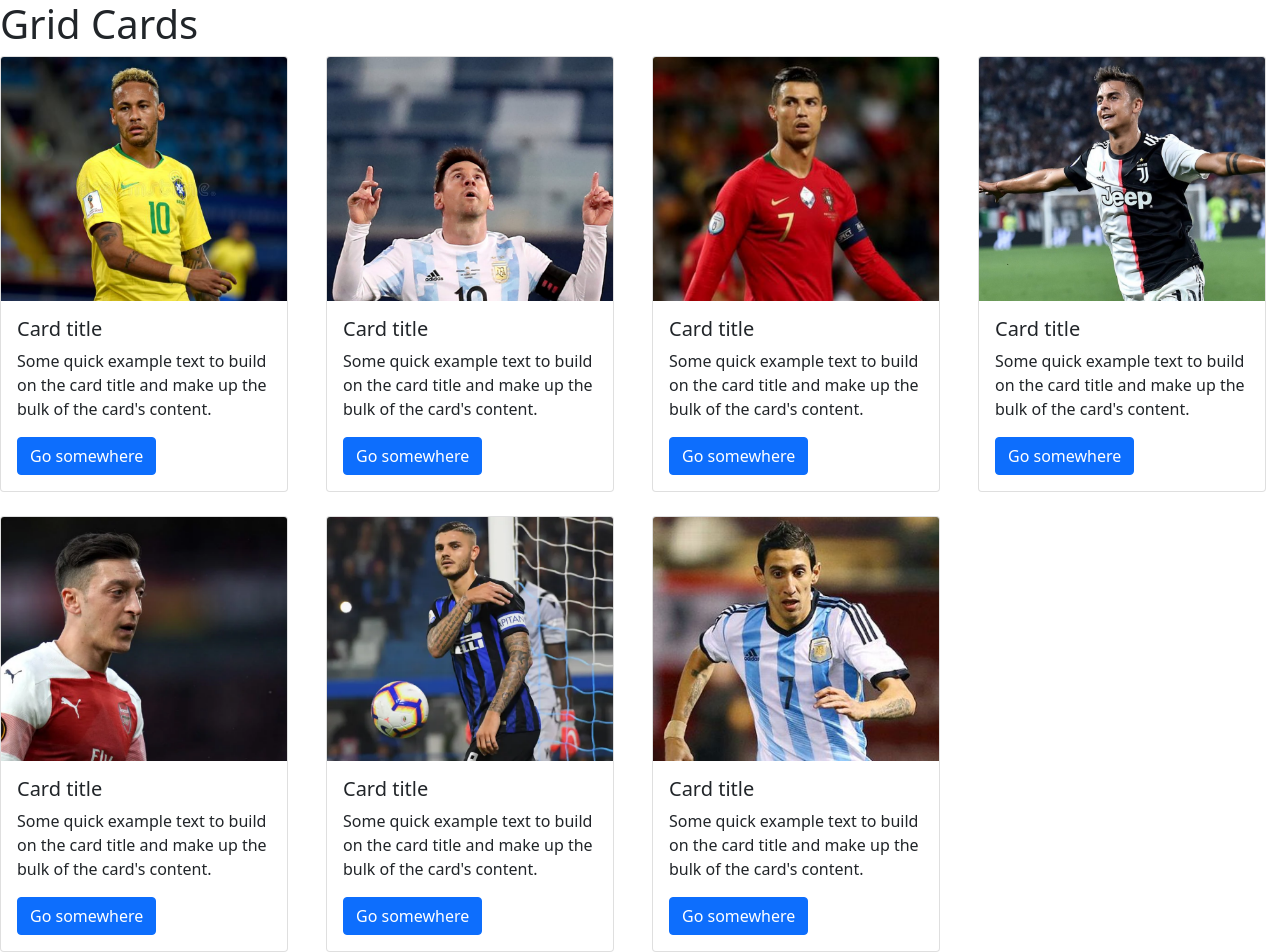
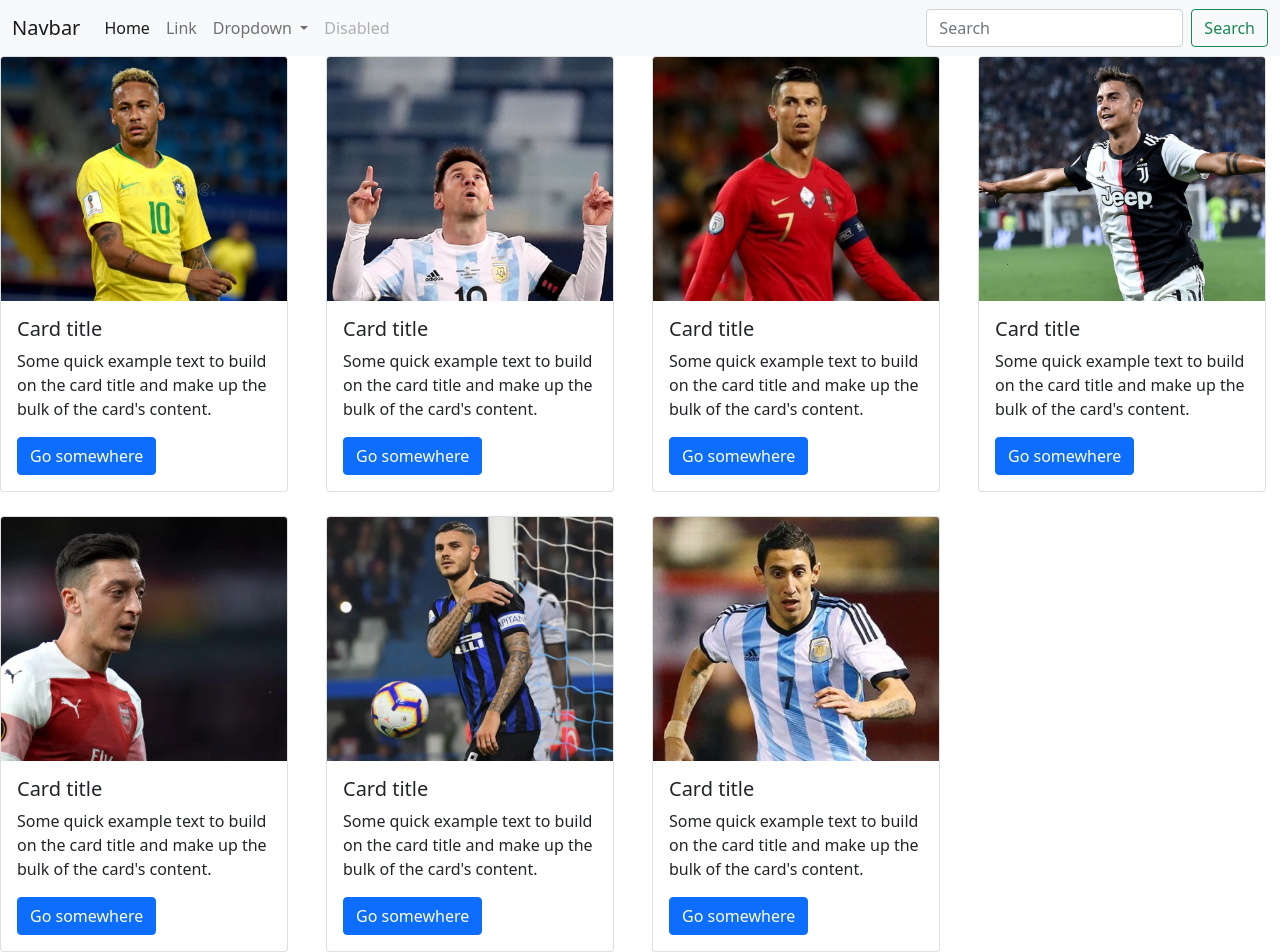
Before and after one commit to shakhawat07/responsible-bootstrap, a plain HTML site: page grid-card.html in a window 1280 px wide. Drawn offline with Linux system fonts and the light colour scheme.

Commit message:
grid-card.html updated

```diff
--- a/grid-card.html
+++ b/grid-card.html
@@ -10,6 +10,49 @@
 </head>
 
 <body>
+    <header>
+        <nav class="navbar fixed-top navbar-expand-lg navbar-light bg-light">
+            <div class="container-fluid">
+                <a class="navbar-brand" href="#">Navbar</a>
+                <button class="navbar-toggler" type="button" data-bs-toggle="collapse"
+                    data-bs-target="#navbarSupportedContent" aria-controls="navbarSupportedContent"
+                    aria-expanded="false" aria-label="Toggle navigation">
+                    <span class="navbar-toggler-icon"></span>
+                </button>
+                <div class="collapse navbar-collapse" id="navbarSupportedContent">
+                    <ul class="navbar-nav me-auto mb-2 mb-lg-0">
+                        <li class="nav-item">
+                            <a class="nav-link active" aria-current="page" href="#">Home</a>
+                        </li>
+                        <li class="nav-item">
+                            <a class="nav-link" href="#">Link</a>
+                        </li>
+                        <li class="nav-item dropdown">
+                            <a class="nav-link dropdown-toggle" href="#" id="navbarDropdown" role="button"
+                                data-bs-toggle="dropdown" aria-expanded="false">
+                                Dropdown
+                            </a>
+                            <ul class="dropdown-menu" aria-labelledby="navbarDropdown">
+                                <li><a class="dropdown-item" href="#">Action</a></li>
+                                <li><a class="dropdown-item" href="#">Another action</a></li>
+                                <li>
+                                    <hr class="dropdown-divider">
+                                </li>
+                                <li><a class="dropdown-item" href="#">Something else here</a></li>
+                            </ul>
+                        </li>
+                        <li class="nav-item">
+                            <a class="nav-link disabled" href="#" tabindex="-1" aria-disabled="true">Disabled</a>
+                        </li>
+                    </ul>
+                    <form class="d-flex">
+                        <input class="form-control me-2" type="search" placeholder="Search" aria-label="Search">
+                        <button class="btn btn-outline-success" type="submit">Search</button>
+                    </form>
+                </div>
+            </div>
+        </nav>
+    </header>
     <h1>Grid Cards</h1>
     <div class="row row-cols-1 row-cols-sm-2 row-cols-md-3 row-cols-lg-4 g-4">
         <div class="col">
@@ -92,6 +135,8 @@
 
 
     </div>
+
+    <script src="js/bootstrap.bundle.min.js"></script>
 </body>
 
 </html>
```
